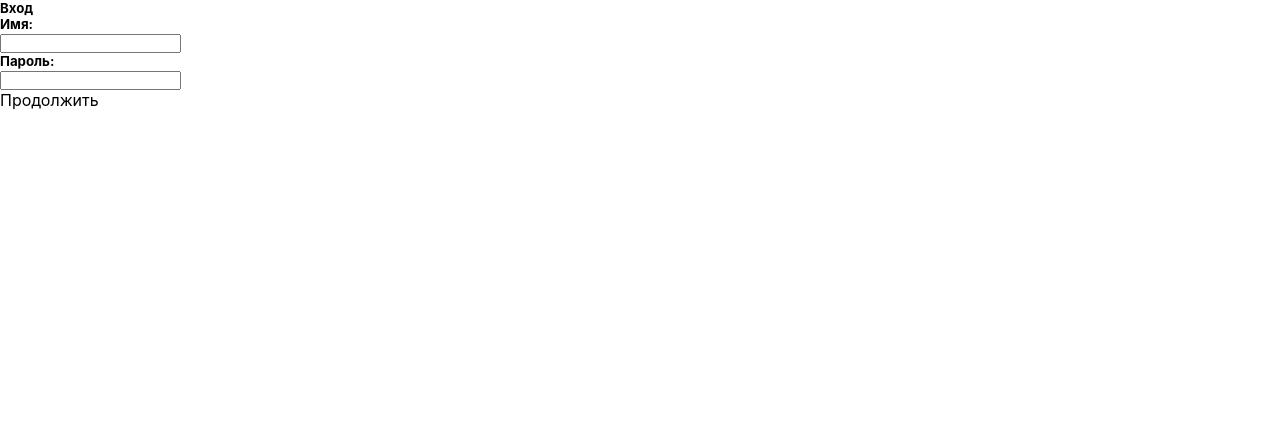
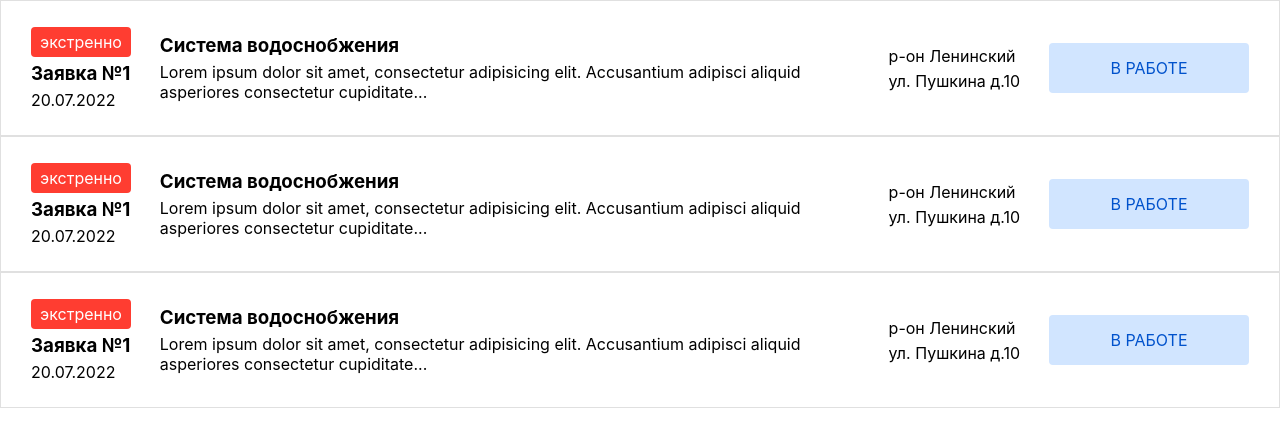
Before and after one commit to supersniper1/JKH, a React (Create React App) app: page /applications in a window 1280 px wide. Shown: the top 446 px of the page. Built offline with nearby package versions, Linux system fonts and the light colour scheme.

Commit message:
header was done like a component and login styles was renamed without module

```diff
--- a/src/App.js
+++ b/src/App.js
@@ -15,10 +15,9 @@
     <div>
       <BrowserRouter>
         <Routes>
-          <Route path="/" element={<LoginPage />}>
-            <Route path='applications' element={<ApplicationsPage />} />
-            <Route path='finished-applications' element={<FinishedApplicationsPage />} />
-          </Route>
+          <Route path="/" element={<LoginPage />} />
+          <Route path='/applications' element={<ApplicationsPage />} />
+          <Route path='/finished-applications' element={<FinishedApplicationsPage />} />
         </Routes>
       </BrowserRouter>
     </div>
--- a/src/App.sass
+++ b/src/App.sass
@@ -3,25 +3,6 @@
     padding: 0
     box-sizing: border-box
 
-header
-    height: 6vh
-    background-color: #FFFFFF
-    Nav
-        height: 100%
-        width: 100%
-        ul
-            list-style: none
-            height: 100%
-            width: 100%
-            display: flex
-            flex-direction: row
-            align-items: center
-            justify-content: space-around
-
-.headerRoutesItem
-    font-size: 3vh
-    text-decoration: none
-    color: #696969
 
 button
     cursor: pointer
@@ -38,5 +19,3 @@
     width: 5px
     background-color: #7C7C7C
     border-radius: 2px
-
-/* \/ Login page \/ */
--- a/src/components/application/Application.jsx
+++ b/src/components/application/Application.jsx
@@ -20,7 +20,7 @@
       </div>
       <div className="applicationColumns applicationColumnSecond">
         <h3>{props.content.problem}</h3>
-        <p className="applicationText">{text}</p>
+        <p className="applicationText">{textSizing()}</p>
       </div>
       <div className="applicationColumns">
         <p className="applicationArea">{props.content.area}</p>
--- a/src/components/export.components.jsx
+++ b/src/components/export.components.jsx
@@ -1,3 +1,4 @@
 export {Application} from "./application/Application";
 export {ModalComponents} from "./modal/Modal.components";
 export {ModalApplication} from "./modal.application/ModalApplication";
+export {Header} from "./header/Header";
--- /dev/null
+++ b/src/components/header/Header.jsx
@@ -0,0 +1,20 @@
+import React from 'react';
+import './header.sass'
+import {Link} from "react-router-dom";
+
+export const Header = () => {
+  return (
+    <header>
+      <nav>
+        <ul>
+          <li>
+            <Link />
+          </li>
+          <li>
+            <Link />
+          </li>
+        </ul>
+      </nav>
+    </header>
+  );
+};
--- /dev/null
+++ b/src/components/header/header.sass
@@ -0,0 +1,19 @@
+header
+  height: 6vh
+  background-color: #FFFFFF
+  Nav
+    height: 100%
+    width: 100%
+    ul
+      list-style: none
+      height: 100%
+      width: 100%
+      display: flex
+      flex-direction: row
+      align-items: center
+      justify-content: space-around
+
+.headerRoutesItem
+  font-size: 3vh
+  text-decoration: none
+  color: #696969
--- a/src/pages/login/LoginPage.pages.jsx
+++ b/src/pages/login/LoginPage.pages.jsx
@@ -1,5 +1,5 @@
 import React from "react";
-import styles from './loginPage.module.sass';
+import './loginPage.sass';
 
 export const LoginPage = () => {
   // let history = useHistory();
--- a/src/pages/login/loginPage.module.sass
+++ b/src/pages/login/loginPage.sass
@@ -1,5 +1,3 @@
-header
-  display: none
 .loginContainer
   display: flex
   justify-content: center
```
